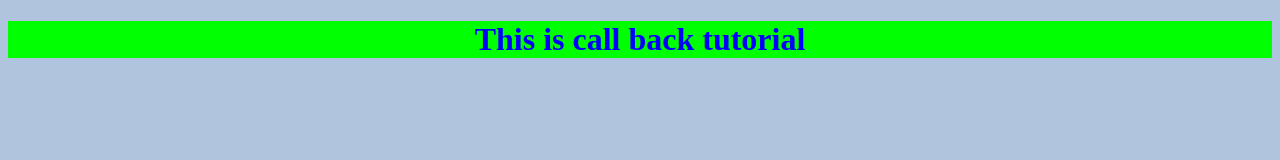
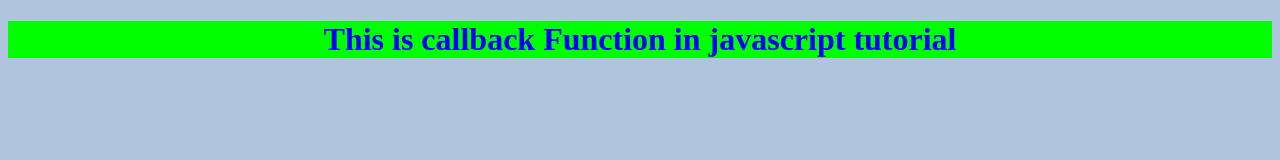
Before and after one commit to sherazcs23/JS-25, a plain HTML site: page day7/index.html in a window 1280 px wide. Drawn offline with Linux system fonts and the light colour scheme.

Commit message:
Update index.html

```diff
--- a/day7/index.html
+++ b/day7/index.html
@@ -4,9 +4,9 @@
 <head>
     <meta charset="UTF-8">
     <meta name="viewport" content="width=device-width, initial-scale=1.0">
-    <title>call back function</title>
+    <title>call-back function</title>
 </head>
-<h1> This is call back tutorial</h1>
+<h1> This is callback Function in javascript tutorial</h1>
 
 <style>
     h1 {
```
